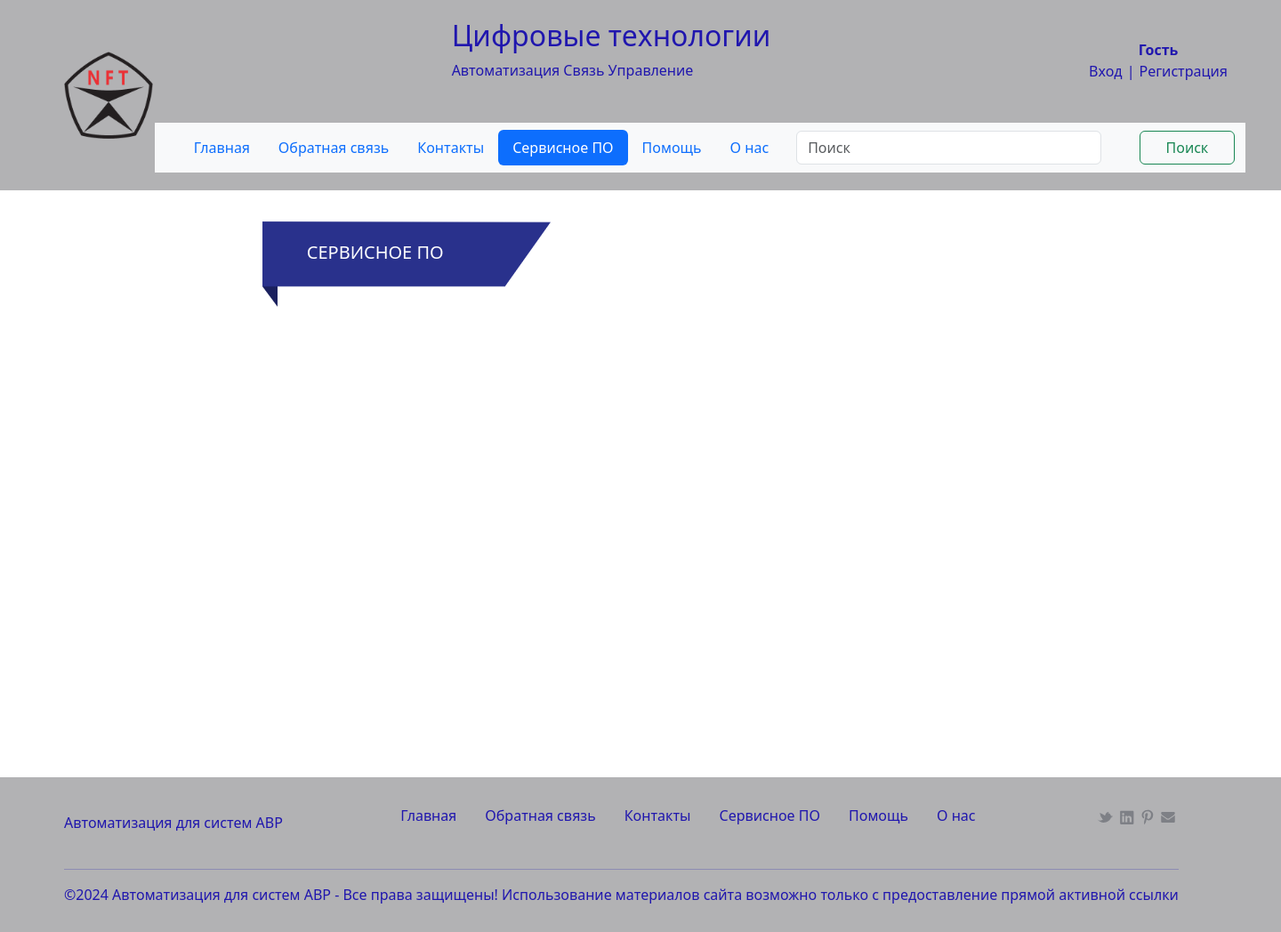
After one commit to vikneo/Automation-of-AVR, a Django app: page /system/service/ in a window 1440 px wide. The commit adds this page. Shown: the whole page at 89% size. Run offline with Django 5.2, Linux system fonts and the light colour scheme; parts of the project's set-up code (start-up, migrations or seed data) failed here and were passed over.

Commit message:
added template software and update syles.css

```diff
--- a/avr_system/static/css/styles.css
+++ b/avr_system/static/css/styles.css
@@ -136,7 +136,7 @@ nav, footer {
 }
 
 .nav-title {
-    width: 1170px;
+    width: 1230px;
     padding-top: 20px;
     padding-bottom: 10px;
     justify-content: space-around;
--- /dev/null
+++ b/avr_system/templates/software/software_list.html
@@ -0,0 +1,17 @@
+{% extends 'base/base.html' %}
+{% load static i18n %}
+
+{% block title %} <title>{{ title }}</title> {% endblock %}
+
+{% block content %}
+<div class="s-section">
+    <div class="container-box">
+        <div class="h2-block decoration">
+            <h2>{{ title }}</h2>
+        </div>
+        <div>
+
+        </div>
+    </div>
+</div>
+{% endblock %}
```
